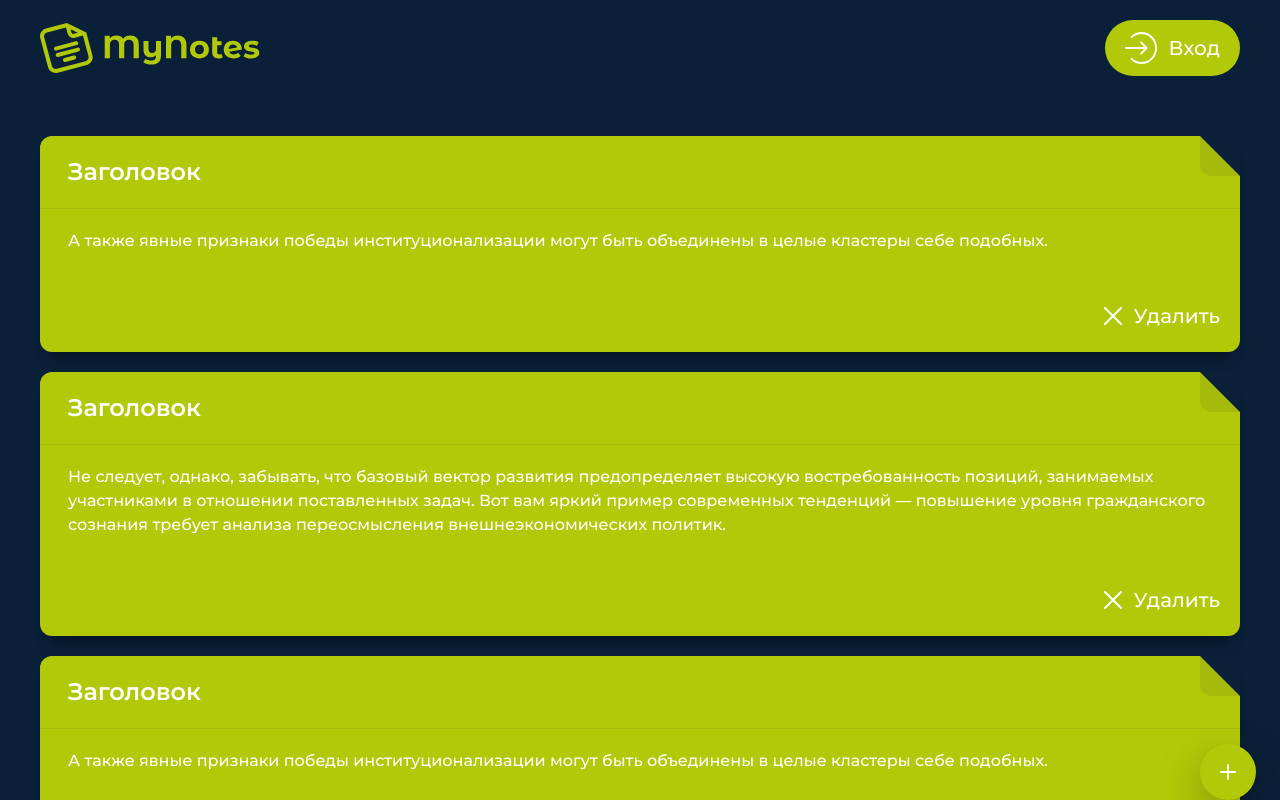
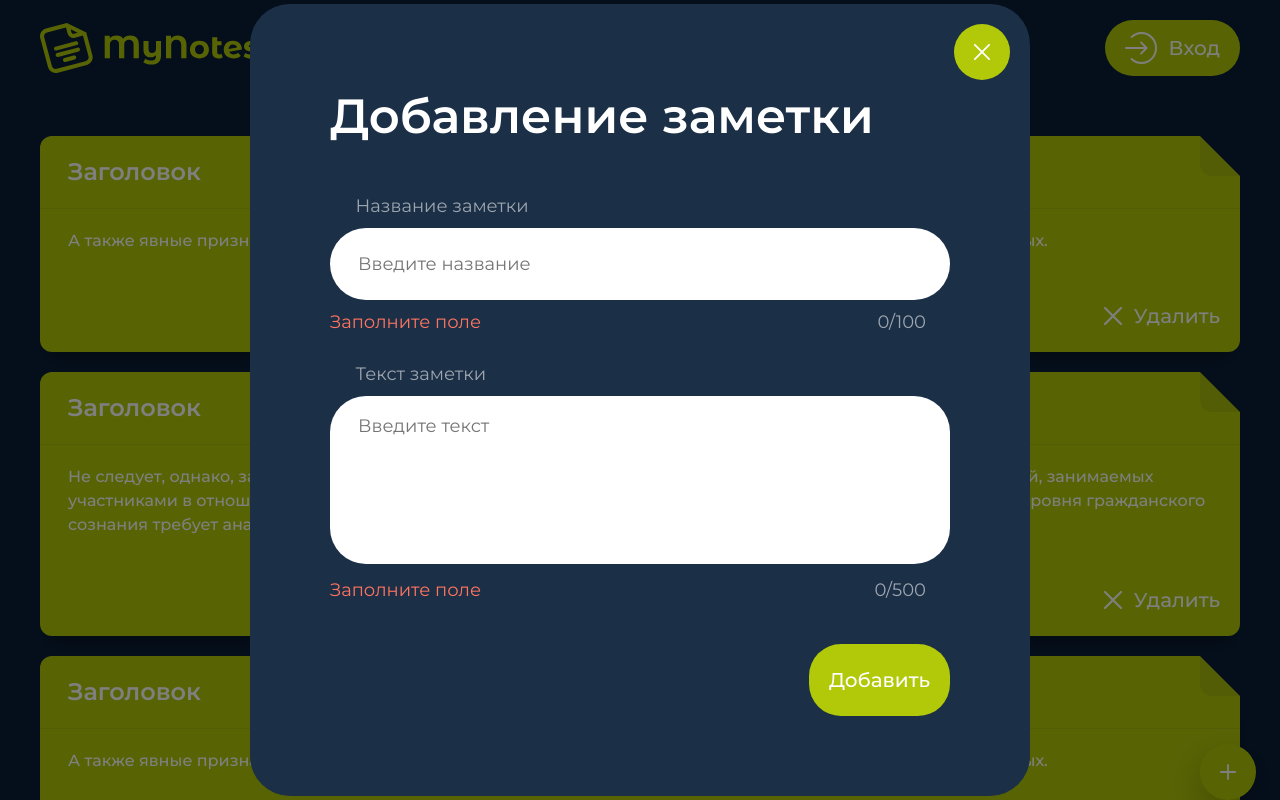
Before and after one commit to vytalymedvedev/my-notes, a Vue app: page / in a window 1280 px wide. Both pictures are taken after a click on the button 1228 px from the left and 772 px from the top of the page. Shown: the top 800 px of the page. Built offline with nearby package versions, Linux system fonts and the light colour scheme.

Commit message:
Add mixin, fix styles

```diff
--- /dev/null
+++ b/src/assets/styles/input/index.css
@@ -0,0 +1,35 @@
+.label {
+  display: block;
+  color: var(--gray);
+  margin-bottom: 8px;
+  margin-left: 1.6rem;
+}
+
+.field {
+  width: 100%;
+  border: none;
+  color: var(--dark);
+  border-radius: 36px;
+  padding: 0 28px;
+}
+
+.field:hover, .field:active, .field:focus {
+  outline: 2px solid var(--green-light);
+}
+
+.field__footnote {
+  margin-top: 8px;
+  display: flex;
+  align-items: center;
+  justify-content: space-between;
+}
+
+.errorMessage {
+  display: inline-block;
+  color: var(--orange);
+}
+
+.maxlength {
+  margin-right: 24px;
+  text-align: end;
+}
--- a/src/components/InputCustom.vue
+++ b/src/components/InputCustom.vue
@@ -1,22 +1,31 @@
 <template>
   <div class="inputCustom">
-    <label for="" class="text-small label"> {{ inputLabel }}</label>
+    <label :for="uniqueId" class="text-small label"> {{ inputLabel }}</label>
     <input
       @input="onInput"
       :value="value"
       :type="inputType"
       :placeholder="placeholder"
       :disabled="disabled"
-      class="text-small input"
+      :id="uniqueId"
+      :maxlength="maxlength"
+      class="text-small field"
       />
+
       <div v-if="secured" @click="toggleSecure" class="toggleSecure">
-        <img :src="secureIconSrc" alt="secure icon" class="toggleSecure--icon"/>
+        <img :src="secureIconSrc" alt="secure icon" class="toggleSecure__icon"/>
       </div>
-      <span v-if="errorMessage?.length" class="text-small errorMessage"> {{ errorMessage }}</span>
+
+      <div class="field__footnote">
+        <span v-if="errorMessage?.length" class="text-small errorMessage"> {{ errorMessage }}</span>
+        <div v-if="showMaxlength" class="text-small maxlength"> {{ textLength }}</div>
+      </div>
   </div>
 </template>
 
 <script>
+import { inputMixin } from '../mixins/InputMixin';
+
 export default {
   name: 'InputCustom',
   props: {
@@ -26,10 +35,15 @@ export default {
     disabled: Boolean,
     errorMessage: String,
     secured: Boolean,
+    maxlength: {
+      type: Number,
+      default: 100
+    },
+    showMaxlength: Boolean
   },
+  mixins: [inputMixin],
   data() {
     return {
-      uniqueId: '',
       showValue: false,
     }
   },
@@ -46,9 +60,6 @@ export default {
     },
   },
   methods: {
-    onInput(e) {
-      this.$emit('input', e.target.value);
-    },
     toggleSecure() {
       this.showValue = !this.showValue;
     }
@@ -58,6 +69,8 @@ export default {
 
 <style scoped>
 @import '../assets/styles/components.css';
+@import '../assets/styles/input/index.css';
+
 .inputCustom {
   position: relative;
 }
@@ -69,13 +82,8 @@ export default {
   margin-left: 1.6rem;
 }
 
-.input {
+.field {
   height: 72px;
-  width: 100%;
-  border: none;
-  color: var(--dark);
-  border-radius: 36px;
-  padding: 0 28px;
 }
 
 .toggleSecure {
@@ -85,11 +93,7 @@ export default {
   cursor: pointer;
 }
 
-.toggleSecure--icon {
+.toggleSecure__icon {
   width: 18px;
 }
-
-.errorMessage {
-  color: var(--orange);
-}
 </style>
--- a/src/components/LoginModal.vue
+++ b/src/components/LoginModal.vue
@@ -34,7 +34,7 @@
             <span>{{ enterText }}</span>
           </template>
         </button-primary>
-        <div class="modal--footer-note">
+        <div class="modal__footer-note">
           <template v-if="registration">
             <div class="text-small modal--footer-text modal--footer-text__enter">
               У вас есть аккаунт?&nbsp;
@@ -131,6 +131,10 @@ export default {
   padding: 12px 24px;
 }
 
+.modal__footer-note {
+  padding-bottom: 16px;
+}
+
 .modal--footer-text {
   color: var(--gray);
   font-size: 14px;
--- a/src/components/ModalCustom.vue
+++ b/src/components/ModalCustom.vue
@@ -62,7 +62,7 @@ export default {
   transition: all 0.3s ease;
   height: fit-content;
   border-radius: 40px;
-  padding: 16px 16px 90px;
+  padding: 16px 16px 24px;
   max-width: 352px;
 }
 
--- /dev/null
+++ b/src/components/NoteModal.vue
@@ -0,0 +1,102 @@
+<template>
+  <modal-custom @close="$emit('close')">
+    <template #header>
+      <h2>Добавление заметки</h2>
+    </template>
+    <template #body>
+      <div class="modal__body">
+        <input-custom
+          v-model="noteTitle"
+          inputLabel="Название заметки"
+          placeholder="Введите название"
+          showMaxlength
+          errorMessage="Заполните поле"
+        />
+
+        <textarea-custom
+          v-model="noteContent"
+          label="Текст заметки"
+          placeholder="Введите текст"
+          showMaxlength
+          errorMessage="Заполните поле"
+        />
+      </div>
+    </template>
+    <template #footer>
+      <div class="modal__footer">
+        <button-primary @click="handleAddNote" class="add-button">
+          <template slot="text">
+            <span>Добавить</span>
+          </template>
+        </button-primary>
+      </div>
+      <div v-if="hasError" class="text-small errorMessage">{{ errorMessage }}</div>
+    </template>
+  </modal-custom>
+</template>
+
+<script>
+import ModalCustom from './ModalCustom.vue';
+import InputCustom from './InputCustom.vue';
+import TextareaCustom from './TextareaCustom.vue';
+import ButtonPrimary from './ButtonPrimary.vue';
+
+export default {
+  name: 'NoteModal',
+  components: {
+    ModalCustom,
+    InputCustom,
+    ButtonPrimary,
+    TextareaCustom,
+  },
+  data() {
+    return {
+      noteTitle: '',
+      noteContent: '',
+      errorMessage: '',
+    }
+  },
+  computed: {
+    hasError() {
+      return this.errorMessage.length;
+    }
+  },
+  methods: {
+    handleAddNote() {
+
+    },
+  }
+}
+</script>
+
+<style scoped>
+@import '../assets/styles/components.css';
+.modal__body {
+  display: grid;
+  gap: 16px;
+}
+
+@media screen and (min-width: 768px) {
+  .modal__body {
+    gap: 24px;
+  }
+}
+
+.modal__footer {
+  display: grid;
+  margin-top: 28px;
+}
+
+@media screen and (min-width: 768px) {
+  .modal__footer {
+    margin-top: 40px;
+  }
+}
+
+@media screen and (min-width: 768px) {
+  .add-button {
+    margin-left: auto;
+  }
+}
+
+</style>
--- a/src/components/NotePage.vue
+++ b/src/components/NotePage.vue
@@ -1,5 +1,7 @@
 <template>
   <main class="note-page">
+    <NoteModal v-if="showModal" @close="toggleShowModal"/>
+
     <div class="note-page__table">
       <NotePrimary
         v-for="(note, index) of notes"
@@ -9,7 +11,7 @@
       />
     </div>
 
-    <button-primary @click="handleAddNote" class="note-page__add-note-button">
+    <button-primary @click="toggleShowModal" class="note-page__add-note-button">
       <template slot="icon">
         <img src="/plus.svg" alt="remove icon" class="note-page__add-note-button-icon">
       </template>
@@ -18,6 +20,7 @@
 </template>
 
 <script>
+import NoteModal from './NoteModal.vue';
 import ButtonPrimary from './ButtonPrimary.vue';
 import NotePrimary from './NotePrimary.vue';
 
@@ -26,9 +29,11 @@ export default {
   components: {
     ButtonPrimary,
     NotePrimary,
+    NoteModal,
   },
   data() {
     return {
+      showModal: false,
       notes: [
         {
           title: 'Заголовок',
@@ -78,8 +83,8 @@ export default {
     }
   },
   methods: {
-    handleAddNote() {
-
+    toggleShowModal() {
+      this.showModal = !this.showModal;
     }
   }
 }
--- /dev/null
+++ b/src/components/TextareaCustom.vue
@@ -0,0 +1,59 @@
+<template>
+  <div class="textareaCustom">
+    <label :for="uniqueId" class="text-small label"> {{ label }}</label>
+    <textarea
+      @input="onInput"
+      :value="value"
+      type="text"
+      :placeholder="placeholder"
+      :disabled="disabled"
+      :id="uniqueId"
+      :maxlength="maxlength"
+      class="text-small field"
+    />
+
+    <div class="field__footnote">
+      <span v-if="errorMessage?.length" class="text-small errorMessage"> {{ errorMessage }}</span>
+      <div v-if="showMaxlength" class="text-small maxlength"> {{ textLength }}</div>
+    </div>
+  </div>
+</template>
+
+<script>
+import { inputMixin } from '../mixins/InputMixin';
+
+export default {
+  name: 'TextareaCustom',
+  props: {
+    label: String,
+    value: String,
+    placeholder: String,
+    errorMessage: String,
+    disabled: Boolean,
+    maxlength: {
+      type: Number,
+      default: 500
+    },
+    showMaxlength: Boolean
+  },
+  mixins: [inputMixin],
+}
+</script>
+
+<style scoped>
+@import '../assets/styles/components.css';
+@import '../assets/styles/input/index.css';
+
+.field {
+  height: 168px;
+  padding: 16px 28px;
+  resize: none;
+}
+
+@media screen and (min-width: env(--break-sm)) {
+  .field {
+    height: 244px;
+  }
+}
+
+</style>
--- /dev/null
+++ b/src/mixins/InputMixin.js
@@ -0,0 +1,20 @@
+export const inputMixin = {
+  data() {
+    return {
+      uniqueId: '',
+    }
+  },
+  mounted() {
+    this.uniqueId = (Math.random() + 1).toString(36).substring(7);
+  },
+  computed: {
+    textLength() {
+      return `${this.value?.length}/${this.maxlength}`;
+    }
+  },
+  methods: {
+    onInput(e) {
+      this.$emit('input', e.target.value);
+    },
+  }
+}
```
